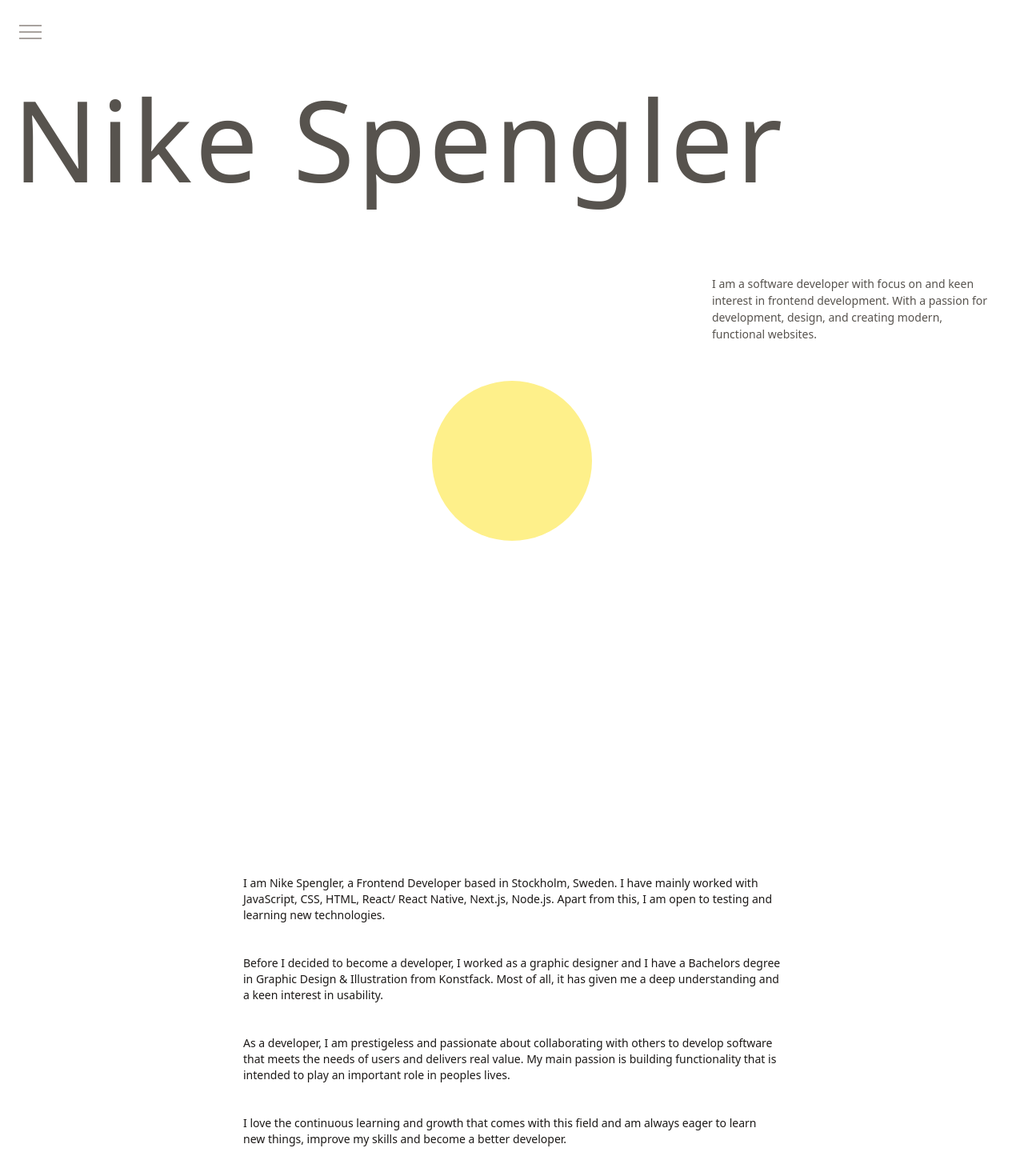
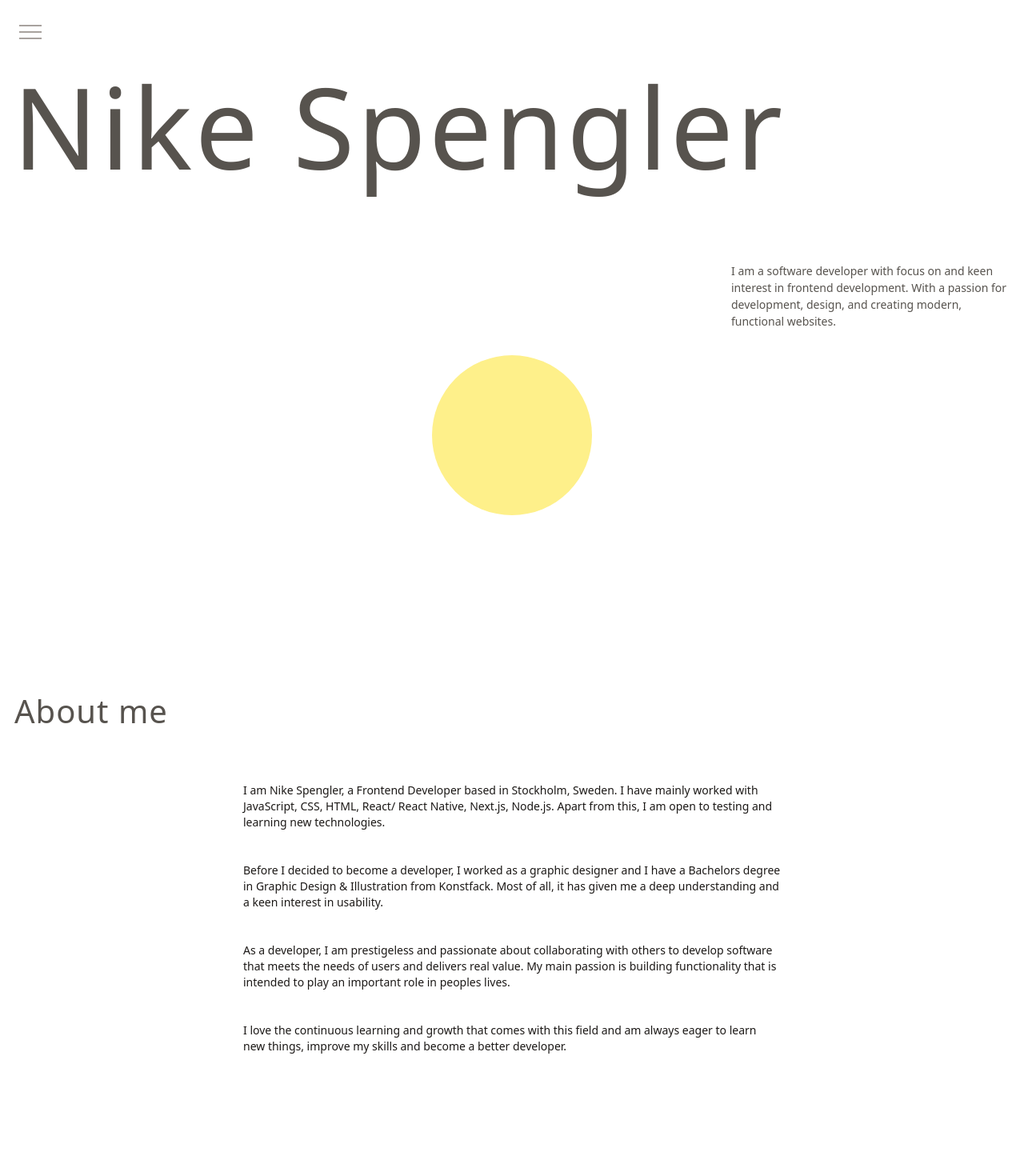
Before and after one commit to NikeSpengler/portfolio, a React (Vite) app in the folder portfolio-vite/: page / in a window 1280 px wide. Shown: the top 1450 px of the page at 80% size. Built offline with nearby package versions, Linux system fonts and the light colour scheme.

Commit message:
About style update

```diff
--- a/portfolio-vite/src/components/About.css
+++ b/portfolio-vite/src/components/About.css
@@ -1,4 +1,5 @@
 .About {
-    padding-left: 200px;
-    padding-right: 200px;
+    padding-left: 250px;
+    padding-right: 250px;
+    padding-top: 0px;
 }
--- a/portfolio-vite/src/components/About.jsx
+++ b/portfolio-vite/src/components/About.jsx
@@ -5,7 +5,26 @@ import {motion} from "framer-motion"
 
 const About = () => {
     return (
-        <div id="About" className="flex flex-col justify-center items-center bg-white text-white min-h-screen md:px-28 px-14">
+        <div>
+            <div>
+            <motion.div
+                    initial="hidden"
+                    whileInView="visible"
+                    viewport={{ once: true, amount: 0.5 }}
+                    transition={{duration: 1}}
+                    variants= {{
+                        hidden: { opacity: 0, x: -50 },
+                        visible: { opacity: 1, x: 0}
+                    }}
+                >
+                <p className="text-[30px] md:text-[40px] font-light text-stone-600 px-[20px] md:pl-[18px] md:pr-[20px] leading-tight tracking-wide">About me</p>
+
+            </motion.div>
+            </div>
+
+
+        <div id="About" className="flex flex-col justify-center items-center bg-white text-white md:px-28 px-14">
+
             <motion.div
                     className="flex flex-col"
                     initial="hidden"
@@ -67,6 +86,7 @@ const About = () => {
                 </p>
             </motion.div>
     </div>
+    </div>
     )
 }
 
--- a/portfolio-vite/src/components/Intro.jsx
+++ b/portfolio-vite/src/components/Intro.jsx
@@ -5,8 +5,8 @@ import {motion} from "framer-motion"
 
 const Intro = () => {
     return (
-        <div id="Intro" className="gap-8 py-6 px:4 min-h-screen md:h-full">
-        <div className='space-y-5 top-0 flex flex-col px-6 sm:p-4 text-left md:mx-0 md:text-left'>
+        <div id="Intro" className="gap-8 py-6 min-h-screen md:h-full">
+        <div className='space-y-5 top-0 flex flex-col text-left md:mx-0 md:text-left'>
         <motion.div
                     initial="hidden"
                     whileInView="visible"
@@ -17,7 +17,7 @@ const Intro = () => {
                         visible: { opacity: 1, x: 0}
                     }}
                 >
-                <p className="text-[60px] md:text-[140px] font-light text-stone-600 md:text-5xl leading-tight tracking-wide">Nike Spengler</p>
+                <p className="text-[60px] md:text-[140px] font-light text-stone-600 md:text-5xl px-[20px] md:pl-[16px] md:pr-[20px] leading-tight tracking-wide">Nike Spengler</p>
 
             </motion.div>
 
@@ -33,7 +33,7 @@ const Intro = () => {
             >
                 <a href="#Contact" className="text-4xl font-light text-left text-stone-400 pb-6 gap-6 md:pb-8 md:text-5xl">Contact me →</a>
             </motion.div> */}
-            <div className='flex md:flex justify-end mx-auto md:mx-0 pr-6'>
+            <div className='flex md:flex justify-end sm:justify-end mx-auto md:mx-0 pr-4'>
                 <motion.div
                 initial="hidden"
                 whileInView="visible"
```
